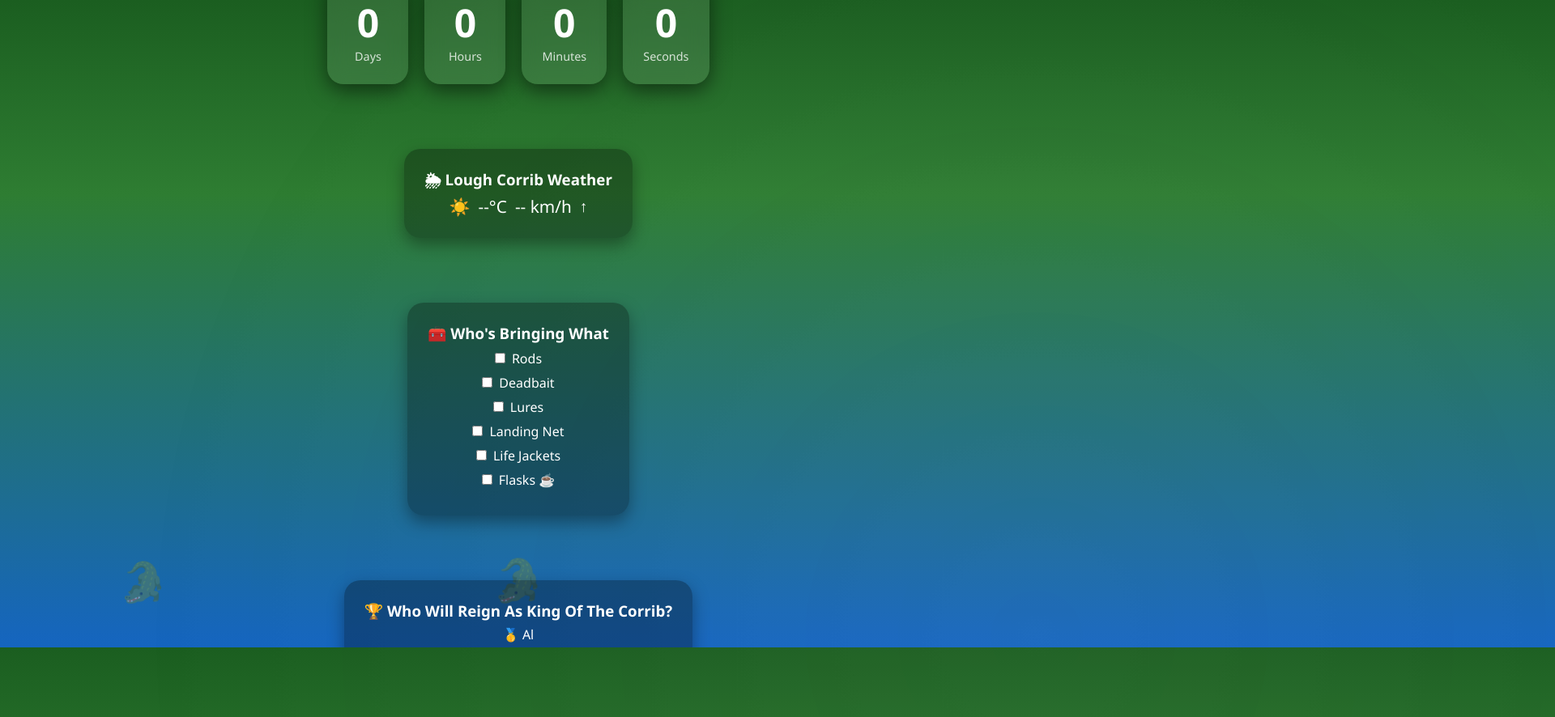
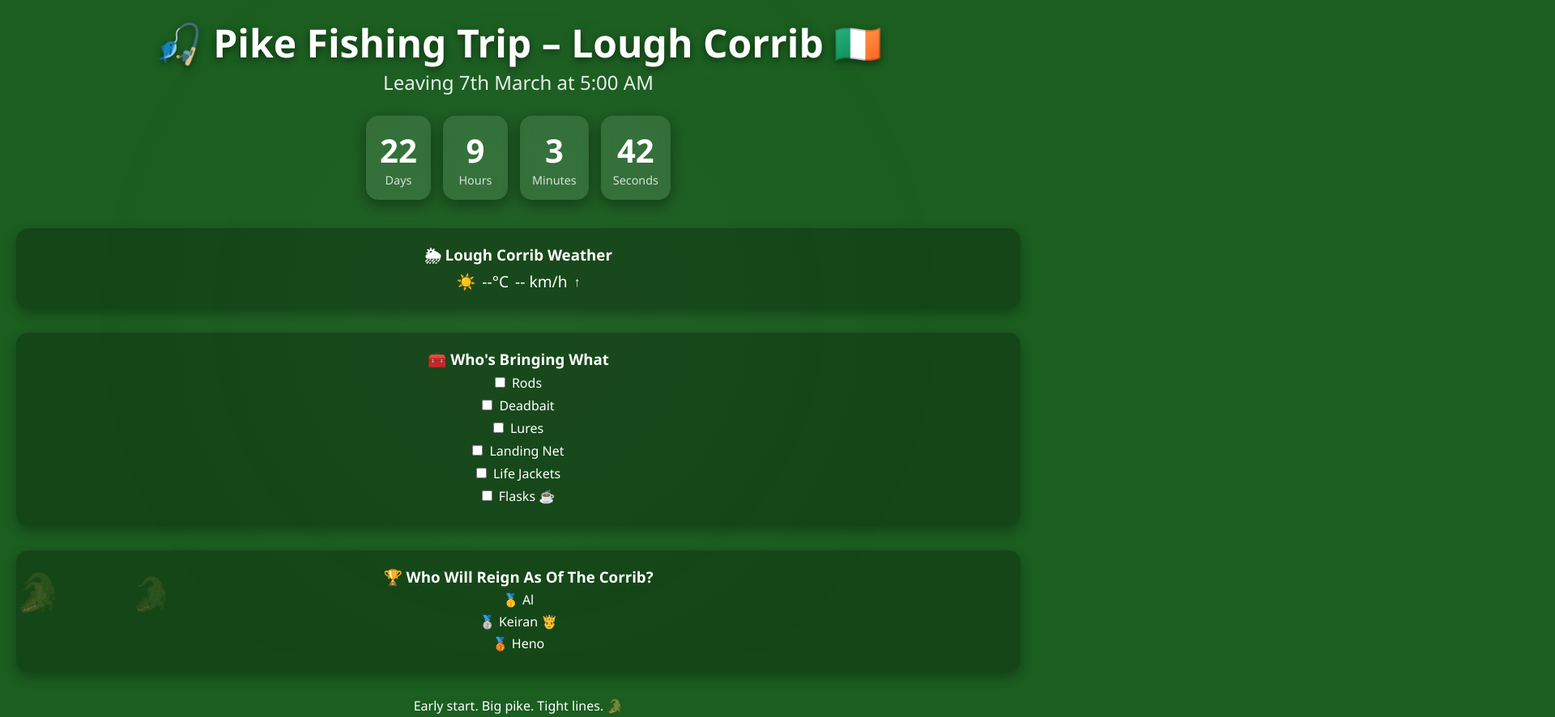
Before and after one commit to almackey07-ux/almackey07-ux.github.io, a plain HTML site: page index.html in a window 1280 px wide. Shown: the top 886 px of the page at 81% size, 1920 px wide, since content can reach past the window. Drawn offline with Linux system fonts and the light colour scheme; no server answers.

Commit message:
Update index.html

```diff
--- a/index.html
+++ b/index.html
@@ -5,64 +5,56 @@
 <meta name="viewport" content="width=device-width, initial-scale=1.0">
 <title>Pike Fishing Trip - Lough Corrib</title>
 <style>
-* {margin:0; padding:0; box-sizing:border-box; font-family:'Segoe UI',sans-serif;}
-html,body {height:100%; width:100%; overflow:hidden;}
+* { margin:0; padding:0; box-sizing:border-box; font-family:'Segoe UI',sans-serif;}
 body {
-    color:white; text-align:center; padding:20px;
-    background:linear-gradient(to bottom,#1b5e20 0%,#2e7d32 30%,#1565c0 100%);
-    transition: background 1s;
+    color:white; text-align:center; padding:20px; background:#1b5e20; transition:background 1s;
 }
 
-/* RIPPLE ANIMATION */
-body::before {
-    content:""; position:absolute; top:0; left:0; width:200%; height:200%;
-    background:radial-gradient(circle at center, rgba(255,255,255,0.04) 0%, transparent 70%);
-    animation:ripple 12s linear infinite;
-    z-index:0;
+/* RIPPLE OVERLAY */
+.ripple {
+    position:fixed; top:0; left:0; width:100%; height:100%;
+    pointer-events:none; background:radial-gradient(circle,rgba(255,255,255,0.03) 0%,transparent 70%);
+    animation:ripple 12s linear infinite; z-index:0;
 }
-@keyframes ripple {0%{transform:scale(1) translateY(0);}100%{transform:scale(1.2) translateY(-30px);}}
+@keyframes ripple {0%{transform:scale(1) translateY(0);}100%{transform:scale(1.1) translateY(-20px);}}
 
 /* HEADER */
-h1 { font-size:clamp(2rem,6vw,4rem); text-shadow:0 4px 15px rgba(0,0,0,0.6); z-index:2; position:relative; }
-h2 { font-weight:300; margin-bottom:30px; opacity:0.9; z-index:2; position:relative; }
+h1 { font-size:clamp(2rem,6vw,3rem); text-shadow:0 3px 10px rgba(0,0,0,0.5); z-index:1; position:relative;}
+h2 { font-weight:300; margin-bottom:25px; opacity:0.9; z-index:1; position:relative;}
 
 /* COUNTDOWN */
-#countdown { display:flex; flex-wrap:wrap; justify-content:center; gap:20px; margin-bottom:40px; z-index:2; position:relative;}
-.time-box {background:rgba(255,255,255,0.1);backdrop-filter:blur(12px);border-radius:20px;padding:25px;min-width:100px;box-shadow:0 8px 25px rgba(0,0,0,0.5); transition:transform 0.3s;}
-.time-box:hover{transform:scale(1.05);}
-.time {font-size:clamp(1.5rem,5vw,3rem); font-weight:bold;}
+#countdown { display:flex; flex-wrap:wrap; justify-content:center; gap:15px; margin-bottom:35px; z-index:1; position:relative;}
+.time-box {background:rgba(255,255,255,0.1);backdrop-filter:blur(8px);border-radius:15px;padding:15px;min-width:80px;box-shadow:0 6px 20px rgba(0,0,0,0.4);}
+.time {font-size:clamp(1.2rem,5vw,2.5rem); font-weight:bold;}
 .label {font-size:0.9rem; opacity:0.8;}
 
 /* SECTIONS */
-.section {margin:40px 0; padding:25px; background:rgba(0,0,0,0.3); border-radius:20px; box-shadow:0 8px 20px rgba(0,0,0,0.35); z-index:2; position:relative;}
+.section {margin:30px 0; padding:20px; background:rgba(0,0,0,0.25); border-radius:15px; box-shadow:0 6px 15px rgba(0,0,0,0.3); z-index:1; position:relative;}
 
-/* PIKE SWIM */
+/* PIKE ANIMATION */
 .pike {
-    position:absolute; bottom:50px; font-size:3rem; opacity:0.4;
+    position:fixed; bottom:40px; font-size:2.5rem; opacity:0.35;
     animation:swim 25s linear infinite;
 }
-@keyframes swim {0%{left:-200px;transform:scaleX(1);}50%{transform:scaleX(1);}51%{transform:scaleX(-1);}100%{left:120%;transform:scaleX(-1);}}
+@keyframes swim {0%{left:-150px;transform:scaleX(1);}50%{transform:scaleX(1);}51%{transform:scaleX(-1);}100%{left:110%;transform:scaleX(-1);}}
 
 /* CHECKLIST */
-.checklist label {display:block; margin:8px 0; cursor:pointer;}
+.checklist label {display:block; margin:6px 0; cursor:pointer;}
 .checklist input {margin-right:8px;}
 
 /* LEADERBOARD */
-.leaderboard div {margin:6px 0; cursor:pointer;}
+.leaderboard div {margin:5px 0; cursor:pointer;}
 .leaderboard div:hover{text-decoration:underline;}
 
 /* WEATHER */
-.weather {display:flex; justify-content:center; align-items:center; gap:10px; font-size:1.3rem;}
-.wind-arrow {display:inline-block; transform:rotate(0deg); transition:transform 1s; font-size:1.2rem;}
+.weather {display:flex; justify-content:center; align-items:center; gap:8px; font-size:1.2rem;}
+.wind-arrow {display:inline-block; transform:rotate(0deg); transition:transform 1s; font-size:1rem;}
 
-/* AUDIO TOGGLE */
-.audio-toggle {margin-top:15px; cursor:pointer; font-size:1rem; color:#a5d6a7;}
-
-/* FULLSCREEN */
-body.fullscreen {height:100vh;width:100vw; display:flex; flex-direction:column; justify-content:center; align-items:center;}
+/* AUDIO */
+.audio-toggle {margin-top:12px; cursor:pointer; font-size:1rem; color:#a5d6a7;}
 </style>
 </head>
-<body class="fullscreen">
+<body>
 
 <h1>🎣 Pike Fishing Trip – Lough Corrib 🇮🇪</h1>
 <h2>Leaving 7th March at 5:00 AM</h2>
@@ -100,7 +92,7 @@ body.fullscreen {height:100vh;width:100vw; display:flex; flex-direction:column;
 
 <!-- Leaderboard -->
 <div class="section">
-    <h3>🏆 Who Will Reign As King Of The Corrib?</h3>
+    <h3>🏆 Who Will Reign As Of The Corrib?</h3>
     <div class="leaderboard">
         <div data-key="1">🥇 Al</div>
         <div data-key="2">🥈 Keiran 🤴</div>
@@ -110,22 +102,29 @@ body.fullscreen {height:100vh;width:100vw; display:flex; flex-direction:column;
 
 <div class="footer">Early start. Big pike. Tight lines. 🐊</div>
 
-<!-- Multiple Pike Animations -->
+<!-- Pike Animations -->
 <div class="pike" style="animation-delay:0s;">🐊</div>
-<div class="pike" style="animation-delay:5s; font-size:2.5rem;">🐊</div>
-<div class="pike" style="animation-delay:10s; font-size:3.2rem;">🐊</div>
+<div class="pike" style="animation-delay:6s; font-size:2.2rem;">🐊</div>
+<div class="pike" style="animation-delay:12s; font-size:2.8rem;">🐊</div>
 
-<!-- AUDIO -->
+<!-- Ripple overlay -->
+<div class="ripple"></div>
+
+<!-- Audio -->
 <audio id="lake-sound" loop>
     <source src="https://www.soundhelix.com/examples/mp3/SoundHelix-Song-1.mp3" type="audio/mpeg">
 </audio>
 <div class="audio-toggle" id="audio-toggle">🔊 Toggle Lake Sounds</div>
 
 <script>
+// DOM READY
+document.addEventListener('DOMContentLoaded',()=>{
+
 // COUNTDOWN
 const tripDate = new Date("March 7, 2026 05:00:00").getTime();
 setInterval(()=>{
-    const now=new Date().getTime(); const dist=tripDate-now;
+    const now=new Date().getTime();
+    const dist=tripDate-now;
     if(dist<=0){document.body.innerHTML="<h1>🎉 Time to hit Corrib! 🎣</h1>"; return;}
     document.getElementById("days").innerText=Math.floor(dist/(1000*60*60*24));
     document.getElementById("hours").innerText=Math.floor((dist%(1000*60*60*24))/(1000*60*60));
@@ -137,7 +136,7 @@ setInterval(()=>{
 document.querySelectorAll('.checklist input').forEach(box=>{
     const key=box.dataset.key;
     if(localStorage.getItem('check-'+key)=='true') box.checked=true;
-    box.addEventListener('change',()=>{localStorage.setItem('check-'+key, box.checked);});
+    box.addEventListener('change',()=>{localStorage.setItem('check-'+key,box.checked);});
 });
 
 // LEADERBOARD LOCALSTORAGE
@@ -145,31 +144,32 @@ document.querySelectorAll('.leaderboard div').forEach(div=>{
     const key=div.dataset.key;
     if(localStorage.getItem('leader-'+key)) div.innerText=localStorage.getItem('leader-'+key);
     div.addEventListener('click',()=>{
-        const newName=prompt("Enter new name/catch:",div.innerText);
-        if(newName){ div.innerText=newName; localStorage.setItem('leader-'+key,newName);}
+        const newName=prompt("Enter new name or catch:",div.innerText);
+        if(newName){div.innerText=newName; localStorage.setItem('leader-'+key,newName);}
     });
 });
 
-// AUDIO TOGGLE
+// AUDIO
 const audio=document.getElementById('lake-sound');
 document.getElementById('audio-toggle').addEventListener('click',()=>{audio.paused?audio.play():audio.pause();});
 
-// WEATHER FUNCTION
+// WEATHER
 async function updateWeather(){
     try{
         const res=await fetch("https://api.open-meteo.com/v1/forecast?latitude=53.45&longitude=-9.23&current_weather=true");
         const data=await res.json();
         const w=data.current_weather;
-        const temp=w.temperature;
-        const wind=w.windspeed;
-        const windDir=w.winddirection;
+        if(!w) return;
+        const temp=w.temperature ?? '--';
+        const wind=w.windspeed ?? '--';
+        const windDir=w.winddirection ?? 0;
+        const code=w.weathercode ?? 0;
         document.getElementById('weather-temp').innerText=temp+'°C';
         document.getElementById('wind-speed').innerText=wind+' km/h';
         document.getElementById('wind-arrow').style.transform='rotate('+windDir+'deg)';
 
         // Weather icon & background
         let icon='☀️', bg='linear-gradient(to bottom,#1b5e20 0%,#2e7d32 30%,#1565c0 100%)';
-        const code=w.weathercode;
         if([0].includes(code)){icon='☀️'; bg='linear-gradient(to bottom,#1b5e20 0%,#2e7d32 30%,#1565c0 100%)';}
         else if([1,2,3].includes(code)){icon='⛅'; bg='linear-gradient(to bottom,#2e7d32 0%,#4caf50 40%,#1565c0 100%)';}
         else if([45,48,51,53,55,61,63,65,80,81,82].includes(code)){icon='🌧️'; bg='linear-gradient(to bottom,#37474f 0%,#607d8b 40%,#1565c0 100%)';}
@@ -179,4 +179,9 @@ async function updateWeather(){
     }catch(e){console.log(e);}
 }
 updateWeather();
-setInterval(updateWeather
+setInterval(updateWeather,600000); // every 10 minutes
+
+}); // DOMContentLoaded
+</script>
+</body>
+</html>
```
